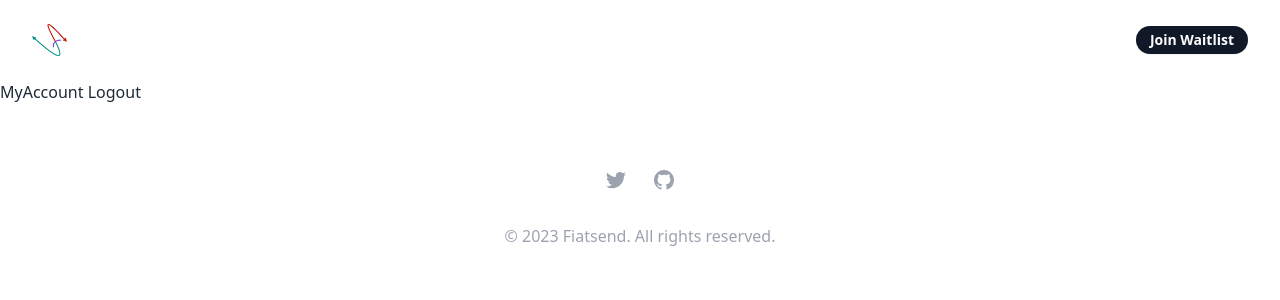
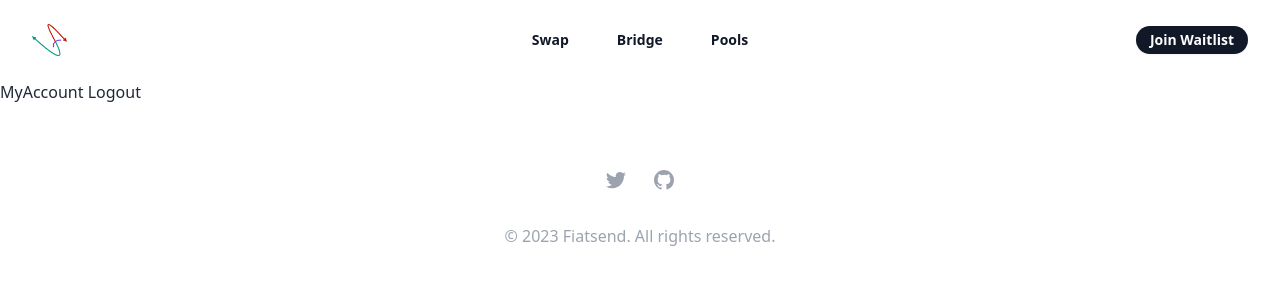
Before and after one commit to fiatsend/landing, a Next.js app: page /account in a window 1280 px wide. Shown: the top 300 px of the page. Built offline with nearby package versions, Linux system fonts and the light colour scheme.

Commit message:
feat(bridge): integrated wormhole bridge

```diff
--- a/components/ui/Navbar.tsx
+++ b/components/ui/Navbar.tsx
@@ -1,15 +1,15 @@
-//import { useState } from 'react';
-// import { Dialog } from '@headlessui/react';
-//import { Bars3Icon } from '@heroicons/react/24/outline';
+import { useState } from 'react';
+import { Dialog } from '@headlessui/react';
+import { Bars3Icon, XMarkIcon } from '@heroicons/react/24/outline';
 
-// const navigation = [
-// 	{ name: 'Swap', href: '#swap' },
-// 	{ name: 'Bridge', href: '#bride' },
-// 	{ name: 'Pools', href: '#pools' },
-// ];
+const navigation = [
+	{ name: 'Swap', href: '#swap' },
+	{ name: 'Bridge', href: 'bridge' },
+	{ name: 'Pools', href: '#pools' },
+];
 
 const Navbar = () => {
-	// const [setMobileMenuOpen] = useState(false);
+	const [mobileMenuOpen, setMobileMenuOpen] = useState(false);
 
 	return (
 		<header className=" inset-x-0 top-0 z-50">
@@ -18,12 +18,12 @@ const Navbar = () => {
 				aria-label="Global"
 			>
 				<div className="flex lg:flex-1">
-					<a href="#" className="-m-1.5 p-1.5">
+					<a href="/" className="-m-1.5 p-1.5">
 						<span className="sr-only">Fiatsend</span>
 						<img className="h-8 w-auto" src="/images/fiatsend.png" alt="fiatsend logo" />
 					</a>
 				</div>
-				{/* <div className="flex lg:hidden">
+				<div className="flex lg:hidden">
 					<button
 						type="button"
 						className="-m-2.5 inline-flex items-center justify-center rounded-md p-2.5 text-gray-700"
@@ -32,8 +32,8 @@ const Navbar = () => {
 						<span className="sr-only">Open main menu</span>
 						<Bars3Icon className="h-6 w-6" aria-hidden="true" />
 					</button>
-				</div> */}
-				{/* <div className="hidden lg:flex lg:gap-x-12">
+				</div>
+				<div className="hidden lg:flex lg:gap-x-12">
 					{navigation.map((item) => (
 						<a
 							key={item.name}
@@ -43,7 +43,7 @@ const Navbar = () => {
 							{item.name}
 						</a>
 					))}
-				</div> */}
+				</div>
 				<div className="hidden lg:flex lg:flex-1 lg:justify-end gap-4">
 					{/* <a href="#" className="text-sm font-semibold leading-6 text-gray-900">
             Log in
@@ -56,7 +56,7 @@ const Navbar = () => {
 					</a>
 				</div>
 			</nav>
-			{/* <Dialog
+			<Dialog
 				as="div"
 				className="lg:hidden"
 				open={mobileMenuOpen}
@@ -95,7 +95,7 @@ const Navbar = () => {
 						</div>
 					</div>
 				</Dialog.Panel>
-			</Dialog> */}
+			</Dialog>
 		</header>
 	);
 };
--- a/package.json
+++ b/package.json
@@ -29,6 +29,7 @@
 		"@types/node": "18.11.18",
 		"@types/react": "18.0.27",
 		"@types/react-dom": "18.0.10",
+		"@wormhole-foundation/wormhole-connect": "^0.2.5",
 		"clsx": "^1.2.1",
 		"cypress": "^13.1.0",
 		"eslint": "^8.48.0",
--- /dev/null
+++ b/pages/bridge.tsx
@@ -0,0 +1,9 @@
+import WormholeBridge from '@wormhole-foundation/wormhole-connect';
+import React from 'react';
+
+
+export default function Bridge() {
+    return (
+        <WormholeBridge />
+    )
+}
```
Also changed, not shown: 1 other file (tests, documents, lock files or other folders).
